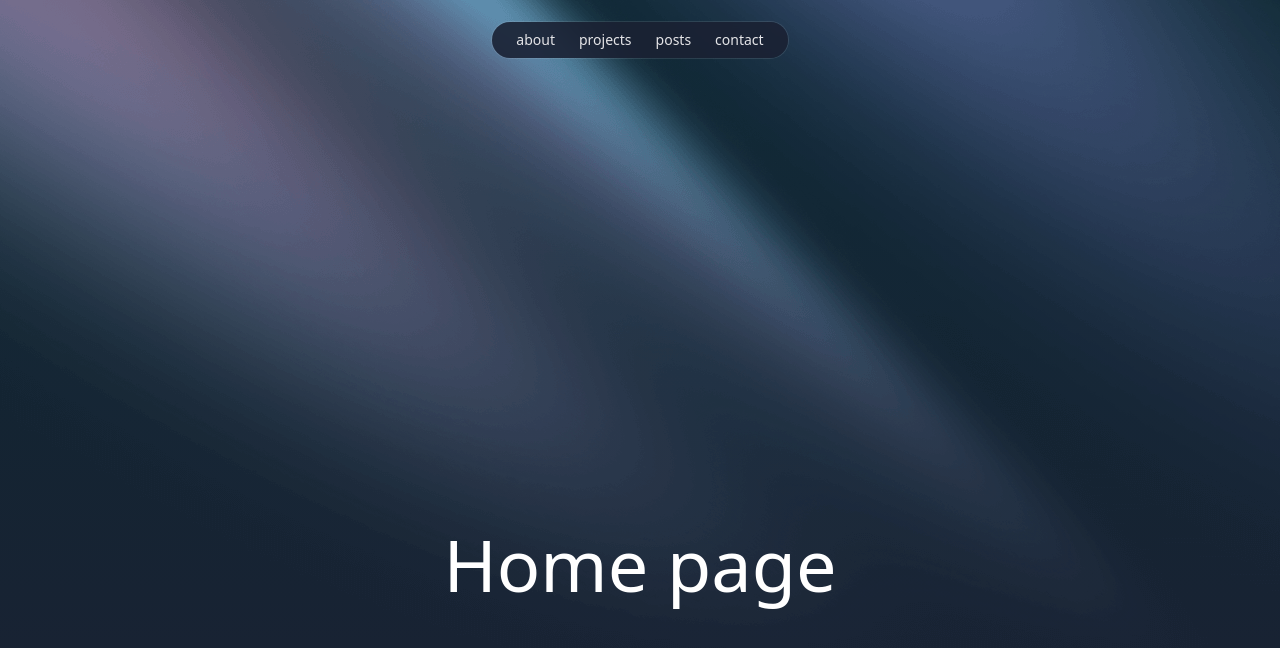
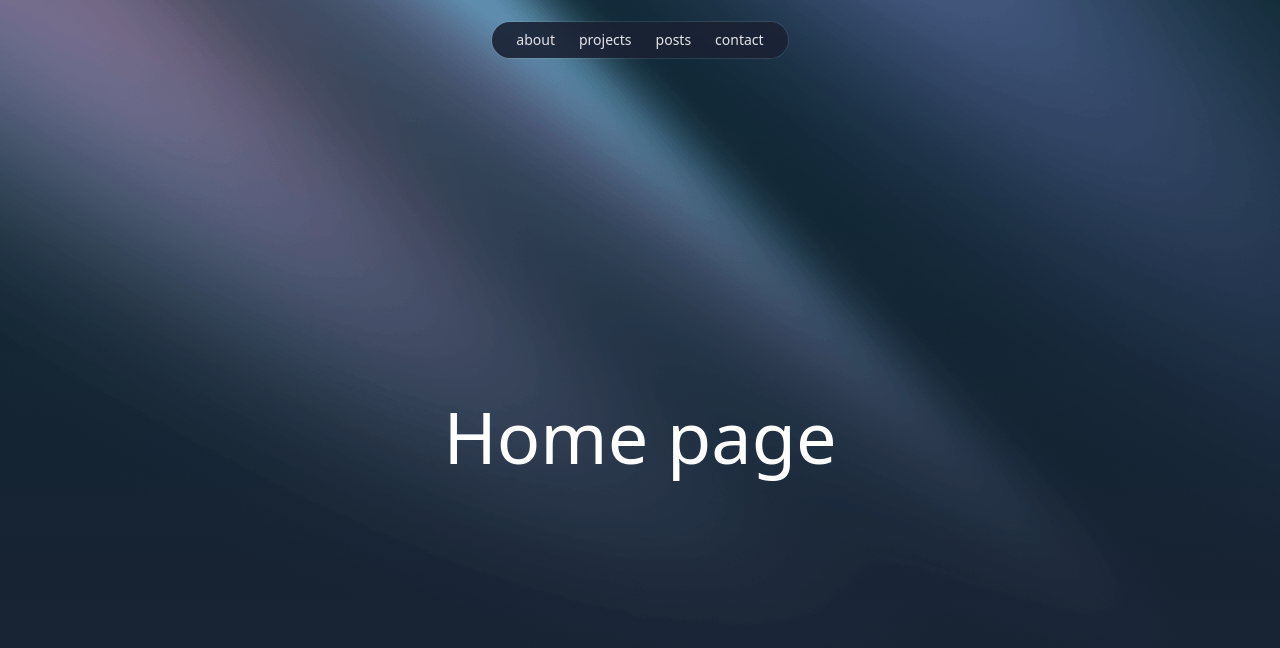
Before and after one commit to camjmoore/cjmooredev, a Next.js app: page / in a window 1280 px wide. Shown: the top 648 px of the page. Built offline with nearby package versions, Linux system fonts and the light colour scheme.

Commit message:
layout styling

```diff
--- a/app/(site)/layout.tsx
+++ b/app/(site)/layout.tsx
@@ -20,7 +20,7 @@ export default function RootLayout({
       <body className="bg-no-repeat bg-spectrum bg-top min-h-screen">
         <Nav />
         <Header />
-        <div className="sm:mt-32 sm:px-8">
+        <div className="sm:px-8">
           <div className="mx-auto max-w-7xl lg:px-12">
             <div className="relative px-4 sm:px-8 lg:px-12">
               <div className="mx-auto max-w-2xl lg:max-w-5xl">{children}</div>
```
